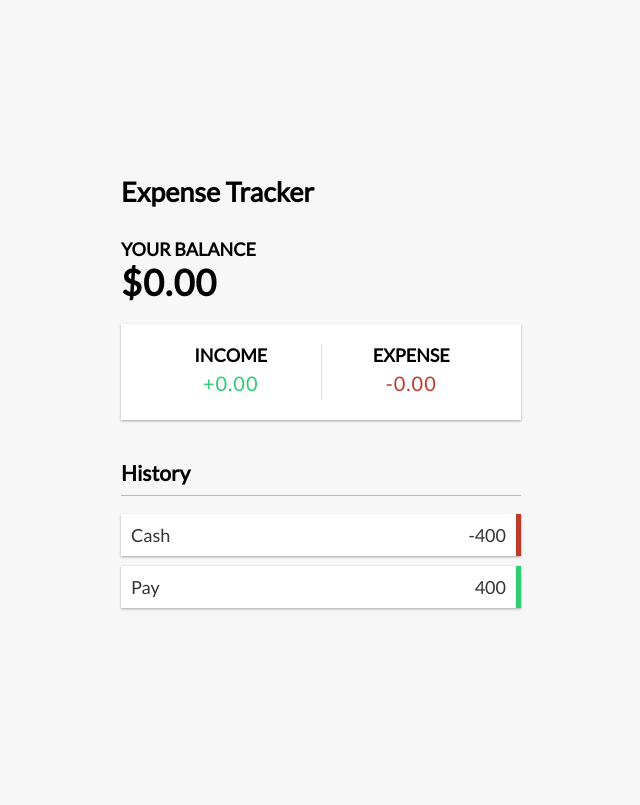
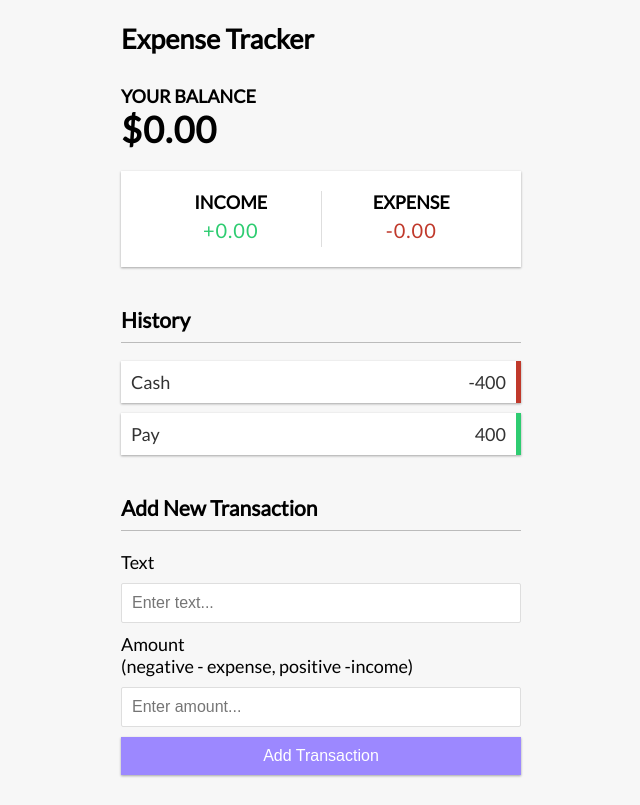
Before and after one commit to adinegoro11/vue-simple-expense-tracker, a Vue app: page / in a window 1280 px wide. Shown: the whole page, without its empty margins (319-959 px from the left). Built offline with nearby package versions, Linux system fonts and the light colour scheme.

Commit message:
Import AddTransaction component

```diff
--- a/src/App.vue
+++ b/src/App.vue
@@ -4,6 +4,7 @@
     <Balance></Balance>
     <IncomeExpenses></IncomeExpenses>
     <TransactionList></TransactionList>
+    <AddTransaction></AddTransaction>
   </div>
 </template>
 
@@ -12,6 +13,7 @@
 import Balance from "./components/Balance.vue";
 import IncomeExpenses from "./components/IncomeExpenses.vue";
 import TransactionList from "./components/TransactionList.vue";
+import AddTransaction from "./components/AddTransaction.vue";
 
 export default {
   components: {
@@ -19,6 +21,7 @@
     Balance,
     IncomeExpenses,
     TransactionList,
+    AddTransaction,
   },
 };
 </script>
--- a/src/components/AddTransaction.vue
+++ b/src/components/AddTransaction.vue
@@ -0,0 +1,17 @@
+<template>
+    <h3>Add New Transaction</h3>
+    <form action="" id="form">
+        <div class="form-control">
+            <label for="text">Text</label>
+            <input type="text" id="text" placeholder="Enter text...">
+        </div>
+        <div class="form-control">
+            <label for="amount">
+                Amount <br>
+                (negative - expense, positive -income)
+            </label>
+            <input type="number" id="amount" placeholder="Enter amount...">
+        </div>
+        <button class="btn">Add Transaction</button>
+    </form>
+</template>
```
